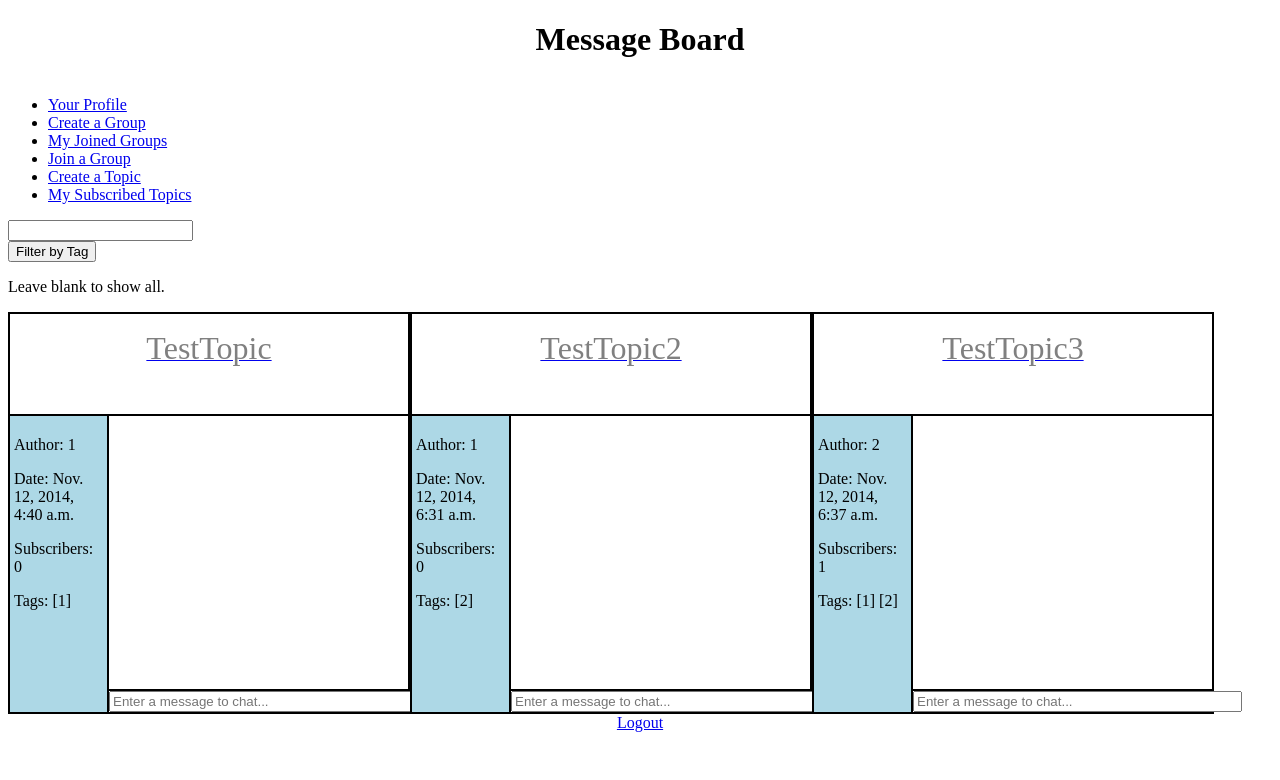
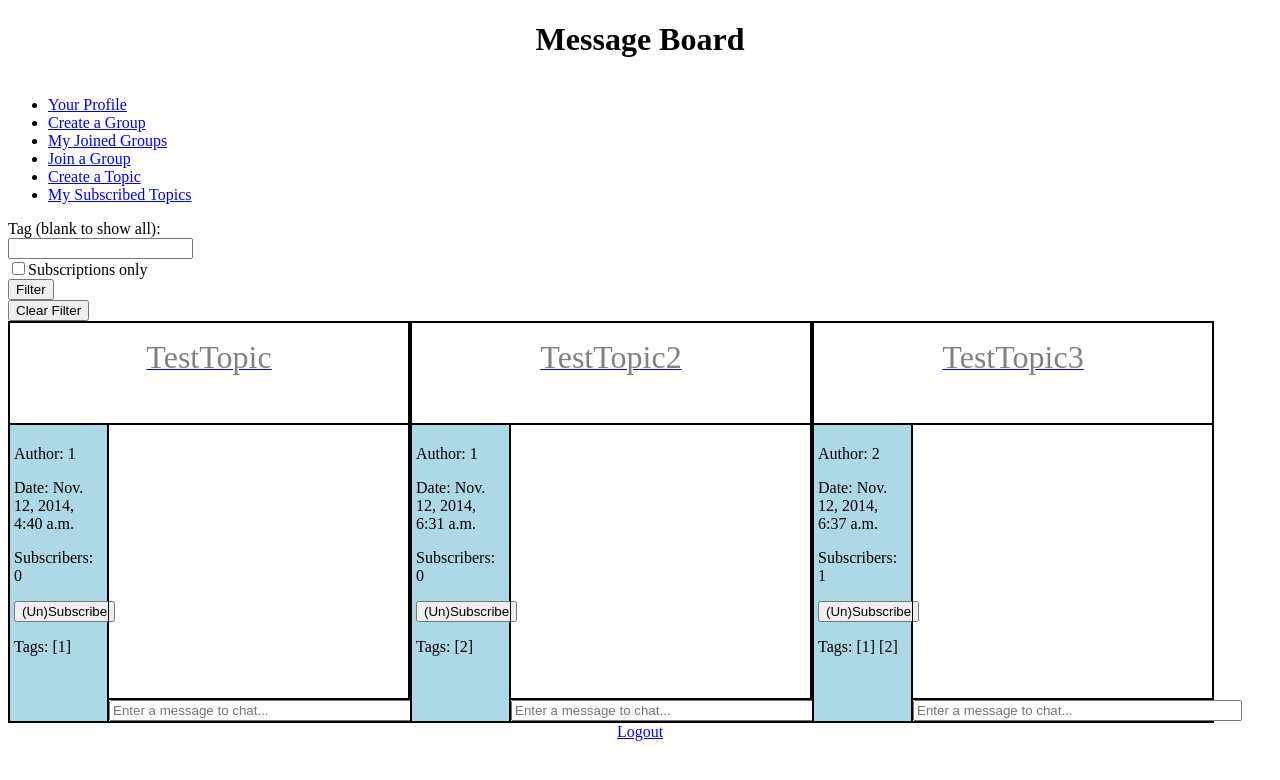
Before and after one commit to csc301-fall2014/Proj-Evening-Team8-repo, a Django app: page /mainsite/messageboard/ in a window 1280 px wide. Shown: the top 780 px of the page. Run offline with Django 3.2, Linux system fonts and the light colour scheme; a user stored in the database is signed in; data comes from the database, SQL or seed files in the repository; both versions use the stored data as it was after the commit; data that the repository does not hold is empty; some libraries are stand-ins or nearby versions.

Commit message:
Implemented subscription filter and subscribing in table view.

```diff
--- a/messageboard/mainsite/templates/tableview.html
+++ b/messageboard/mainsite/templates/tableview.html
@@ -21,11 +21,17 @@
                 <li><a href="{% url 'mainsite:create_topic' %}">Create a Topic</a></li>
                 <li><a href="{% url 'mainsite:subscribed_topics' %}">My Subscribed Topics</a></li>
             </ul>
+            <!--Filter-->
             <form action="" method="POST">
                 {% csrf_token %}
-                <input type="text" name="tag_name">
-                <input type="submit" name="filter_tag" value="Filter by Tag">
-                <p>Leave blank to show all.</p>
+                Tag (blank to show all): <input type="text" name="tag_name"/><br>
+                <input type="checkbox" name="subscribed"/>Subscriptions only<br>
+                <input type="submit" name="POST_filter" value="Filter"/>
+            </form>
+            <!--Show all-->
+            <form action="" method="POST">
+                {% csrf_token %}
+                <input type="submit" value="Clear Filter"/>
             </form>
         </div>
         <div class="allTopics" align="center">
@@ -43,6 +49,12 @@
                         <p>Author: {{ topic.creator }}</p>
                         <p>Date: {{ topic.pub_date }}</p>
                         <p>Subscribers: {{ topic.subscriptions.count }}</p>
+                        <form action="" Method="POST">
+                            {% csrf_token %}
+                                <input type="hidden" name="topic_id" value="{{ topic.id }}"/>
+                                <!--button text should change based on whether user is subscribed to this topic-->
+                                <input type="submit" name="POST_subscribe" value="(Un)Subscribe"/>
+                        </form>
                         <p>
                             Tags:
                             {% for tag in topic.tags.all %}
@@ -53,10 +65,10 @@
                             {% if topic.creator.username == user.username %}
                                 <form action="" method="POST">
                                     {% csrf_token %}
-                                    <input type="hidden" name="topic" value="{{ topic.id }}"/>
-                                    <input type="text" name="tag_name" size="10"/>
-                                    <input type="submit" name="add_tag" value="Add"/>
-                                    <input type="submit" name="remove_tag" value="Remove"/>
+                                    <input type="hidden" name="topic_id" value="{{ topic.id }}"/>
+                                    <input type="text" name="tag_name" size="10"/><br>
+                                    <input type="submit" name="POST_add_tag" value="Add"/><br>
+                                    <input type="submit" name="POST_remove_tag" value="Remove"/>
                                 </form>
                                 <p>{{ tag_error }}</p>
                             {% endif %}
@@ -76,8 +88,8 @@
                          <form id="new_message" action= "" method="post">
                             {% csrf_token %}
                             <input type="text" id="message_content" name="message_content" size="38" autocomplete="off" placeholder="Enter a message to chat..."/>
-                            <input type="hidden" name="topic" value="{{ topic.id }}"/>
-                            <input type="submit" name="post" value="Post" hidden="true"/>
+                            <input type="hidden" name="topic_id" value="{{ topic.id }}"/>
+                            <input type="submit" name="POST_post" value="Post" hidden="true"/>
                         </form>
                     </div>
                 </div>
--- a/messageboard/mainsite/views.py
+++ b/messageboard/mainsite/views.py
@@ -23,20 +23,34 @@ def tableview(request):
     tag_error = ""  # Displayed error message when creating/deleting tags.
     topic_list = Topic.objects.all()
 
-    if "post" in request.POST:
+    if "POST_post" in request.POST:
         message = Message()
         message.creator = request.user
-        current_topic = Topic.objects.get(id=request.POST['topic'])
+        current_topic = Topic.objects.get(id=request.POST['topic_id'])
         message.topic = current_topic
         message.message_content = request.POST['message_content']
         message.save()
         return HttpResponseRedirect(reverse('mainsite:messageboard'))
-    elif "add_tag" in request.POST:
+    elif "POST_subscribe" in request.POST:
+        current_topic = Topic.objects.get(id=request.POST['topic_id'])
+        # If subscribed, unsubscribe
+        try:
+            # Try to get, exception means empty query, otherwise user is subscribed.
+            current_topic.subscriptions.get(username=request.user.username)
+            # Need to remove both sides of the relation manually
+            current_topic.subscriptions.remove(request.user)
+            request.user.subscribed_topics.remove(current_topic)
+        # If not subscribed, subscribe
+        except User.DoesNotExist:
+            # No need to add to both sides of the relation
+            current_topic.subscriptions.add(request.user)
+    elif "POST_add_tag" in request.POST:
         tag_name = request.POST['tag_name']
-        current_topic = Topic.objects.get(id=request.POST['topic'])
+        current_topic = Topic.objects.get(id=request.POST['topic_id'])
         if tag_name:
             try:
                 tag = Tag.objects.get(tag_name=tag_name)
+                # No need to add to both sides of the relation
                 current_topic.tags.add(tag)
             except Tag.DoesNotExist:
                 tag = Tag()
@@ -47,15 +61,15 @@ def tableview(request):
                     current_topic.tags.add(tag)
                 except ValidationError as e:
                     tag_error = str(e.message_dict['tag_name'])[2:-2]  # Trim [' and ']
-    elif "remove_tag" in request.POST:
+    elif "POST_remove_tag" in request.POST:
         tag_name = request.POST['tag_name']
-        current_topic = Topic.objects.get(id=request.POST['topic'])
+        current_topic = Topic.objects.get(id=request.POST['topic_id'])
         if tag_name:
             try:
                 tag = Tag.objects.get(tag_name=tag_name)
                 current_topic.tags.remove(tag)
 
-                # Remove both sides of the relation
+                # Need to remove both sides of the relation manually
                 current_topic.tags.remove(tag)
                 tag.tagged_topics.remove(current_topic)
 
@@ -64,14 +78,18 @@ def tableview(request):
                     tag.delete()
             except Tag.DoesNotExist:
                 pass  # Do nothing is tag doesn't exist
-    elif "filter_tag" in request.POST:
+    elif "POST_filter" in request.POST:
         tag_name = request.POST['tag_name']
+        # If tag field is not empty, filter by tag if it exists.
         if tag_name:
             try:
                 tag = Tag.objects.get(tag_name=tag_name)
                 topic_list = tag.tagged_topics.all()
             except Tag.DoesNotExist:
                 topic_list = []
+        # If subscriptions only checked, (further) filter by subscribed only.
+        if "subscribed" in request.POST:
+            topic_list = topic_list & request.user.subscribed_topics.all
 
     message_list = Message.objects.all()
     return render(request, 'tableview.html', {
```
Also changed, not shown: messageboard/db.sqlite3.
